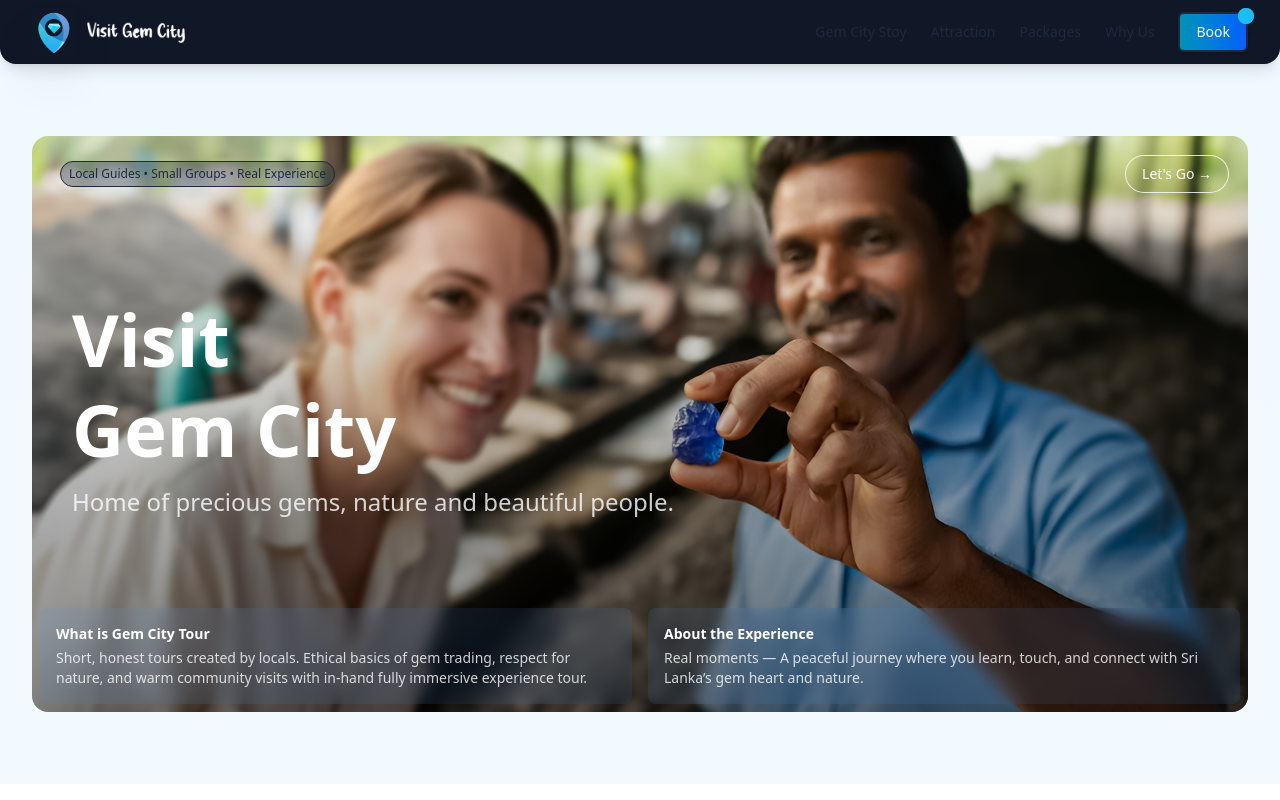
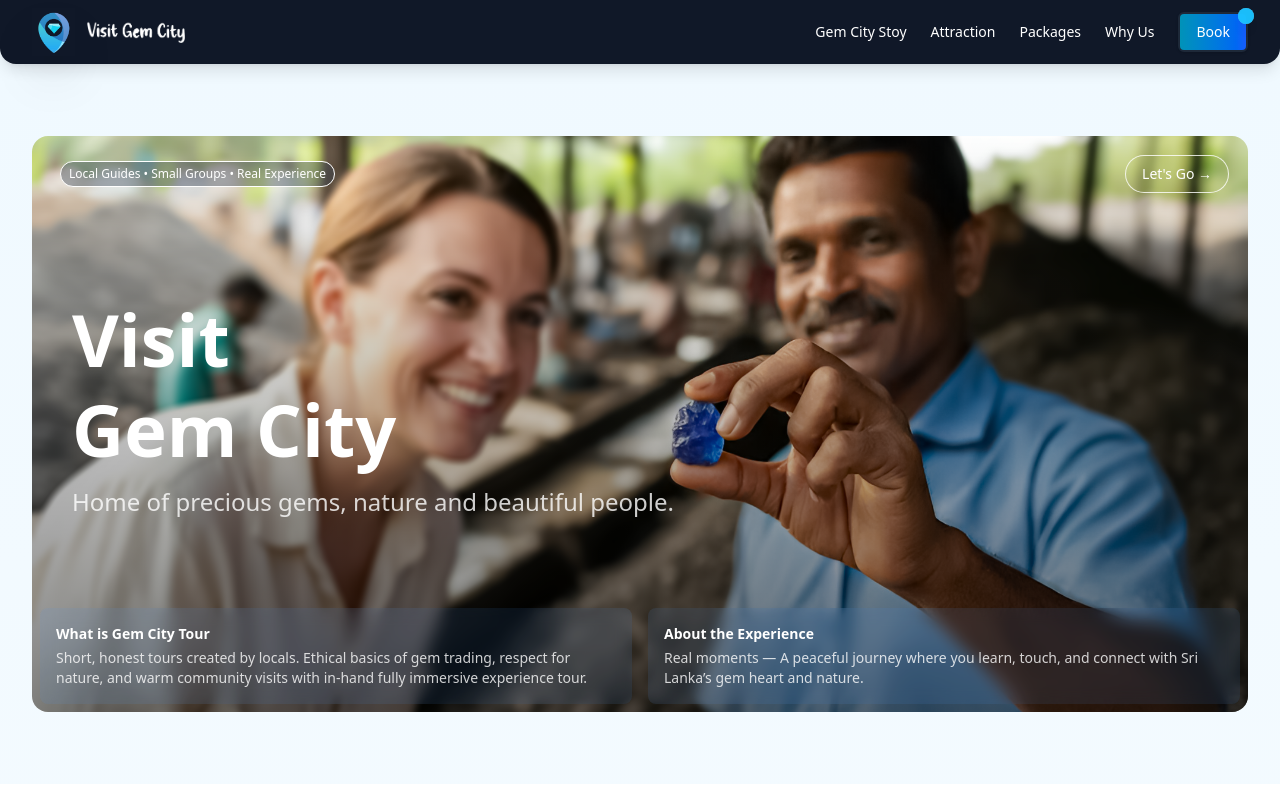
Before and after one commit to DevNuwancat/VisitGemCityTours, a Vue app in the folder frontend/: page / in a window 1280 px wide. Shown: the top 800 px of the page. Built offline with nearby package versions, Linux system fonts and the light colour scheme; no server answers.

Commit message:
Dark-mood problem fix

```diff
--- a/frontend/src/App.vue
+++ b/frontend/src/App.vue
@@ -85,7 +85,7 @@ async function onSubmit(e: Event) {
               </a>
               </div>
 
-              <div class="hidden sm:flex gap-6 text-sm font-sans items-center ">
+              <div class="hidden sm:flex gap-6 text-sm font-sans items-center text-white ">
                 <a href="#story" class="hover:text-cyan-500 duration-150 ease-in transition-all">Gem City Stoy</a>
                 <a href="#attraction" class="hover:text-cyan-500 duration-150 ease-in transition-all">Attraction</a>
                 <a href="#packages" class="hover:text-cyan-500 duration-150 ease-in transition-all">Packages</a>
@@ -118,7 +118,7 @@ async function onSubmit(e: Event) {
         <!--Text Content-->
 
         <div class="flex item-center justify-between p-5">
-          <div class="flex items-center gap-2  text-cyan-00/90">
+          <div class="flex items-center gap-2  dark:text-cyan-00/90 text-white">
             <span class="inline-flex items-center gap-2  py-1 rounded-full text-3xl"></span>
             <span class="hidden sm:inline text-xs bg-gray-700/40 px-2 py-1 rounded-full border ">Local Guides • Small Groups  • Real Experience </span>
           </div>
@@ -711,9 +711,14 @@ async function onSubmit(e: Event) {
         <p class="mt-2 text-slate-600 dark:text-slate-300">Proud collaborators in community and sustainability.</p>
       </div>
       <div class="flex flex-wrap justify-center items-center gap-8">
-        <img src="./assets/Partnerlogo/p_logo_1.png" alt="Partner 1" class="h-24 opacity-80 hover:opacity-100 transition-opacity duration-150" />
-        <img src="./assets/Partnerlogo/p_logo_3.png" alt="Partner 3" class="h-20 opacity-80 hover:opacity-100 transition-opacity duration-150" />
-        <img src="./assets/Partnerlogo/p_logo_4.png" alt="Partner 4" class="h-18 opacity-80 hover:opacity-100 transition-opacity duration-150" />
+        <img src="./assets/Partnerlogo/p_logo_1b.png" alt="Partner 1" class="h-24 opacity-80 hover:opacity-100 transition-opacity duration-150 block dark:hidden" />
+        <img src="./assets/Partnerlogo/p_logo_1.png" alt="Partner 1" class="h-24 opacity-80 hover:opacity-100 transition-opacity duration-150 hidden dark:block" />
+
+        <img src="./assets/Partnerlogo/p_logo_3.png" alt="Partner 3" class="h-20 opacity-80 hover:opacity-100 transition-opacity duration-150 " />
+
+        <img src="./assets/Partnerlogo/p_logo_4.png" alt="Partner 4" class="h-18 opacity-80 hover:opacity-100 transition-opacity duration-150 hidden dark:block" />
+        <img src="./assets/Partnerlogo/p_logo_4b.png" alt="Partner 4" class="h-18 opacity-80 hover:opacity-100 transition-opacity duration-150 block dark:hidden" />
+
          <img src="./assets/Partnerlogo/p_logo_5.png" alt="Partner 5" class="h-24 opacity-80 hover:opacity-100 transition-opacity duration-150" />
          <img src="./assets/Partnerlogo/p_logo_6.png" alt="Partner 5" class="h-6 opacity-80 hover:opacity-100 transition-opacity duration-150" />
       </div>
```
Also changed, not shown: frontend/src/assets/Partnerlogo/p_logo_1b.png (added), frontend/src/assets/Partnerlogo/p_logo_4b.png (added).
